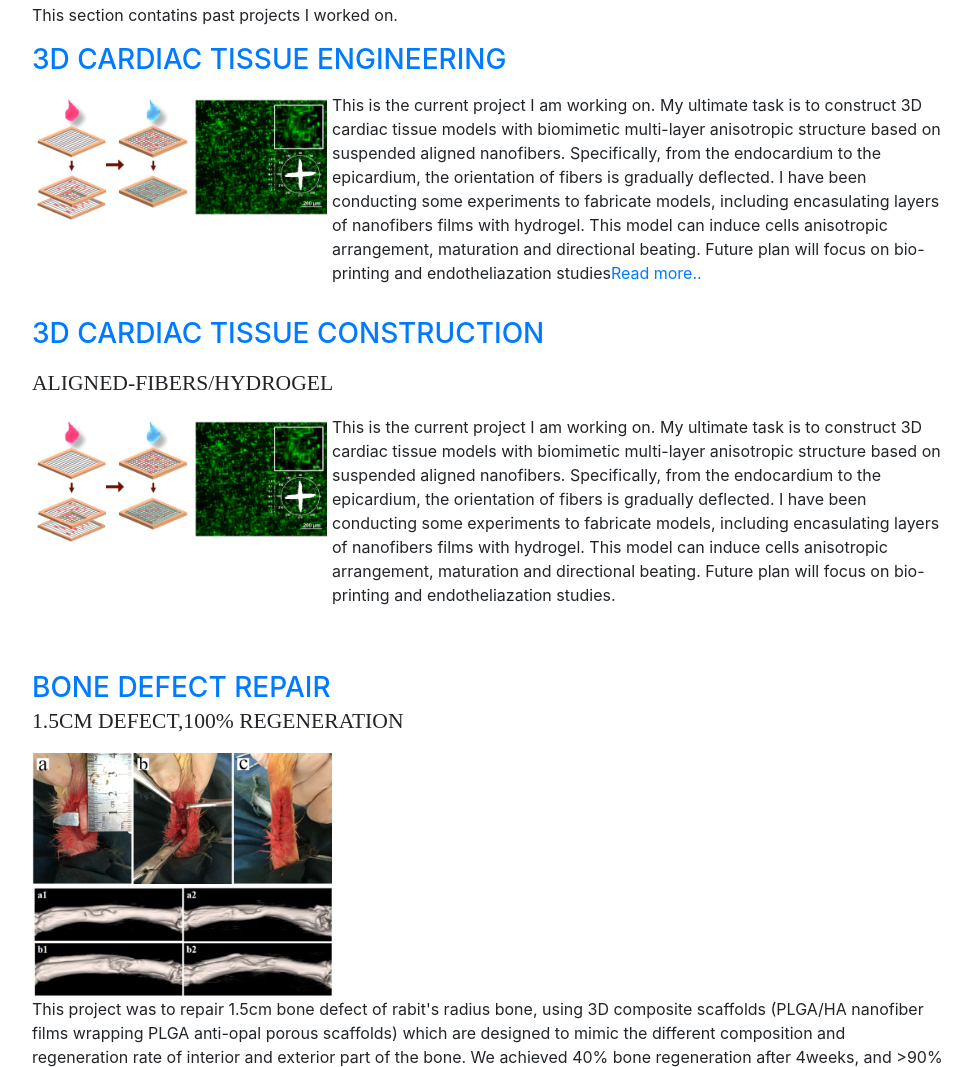
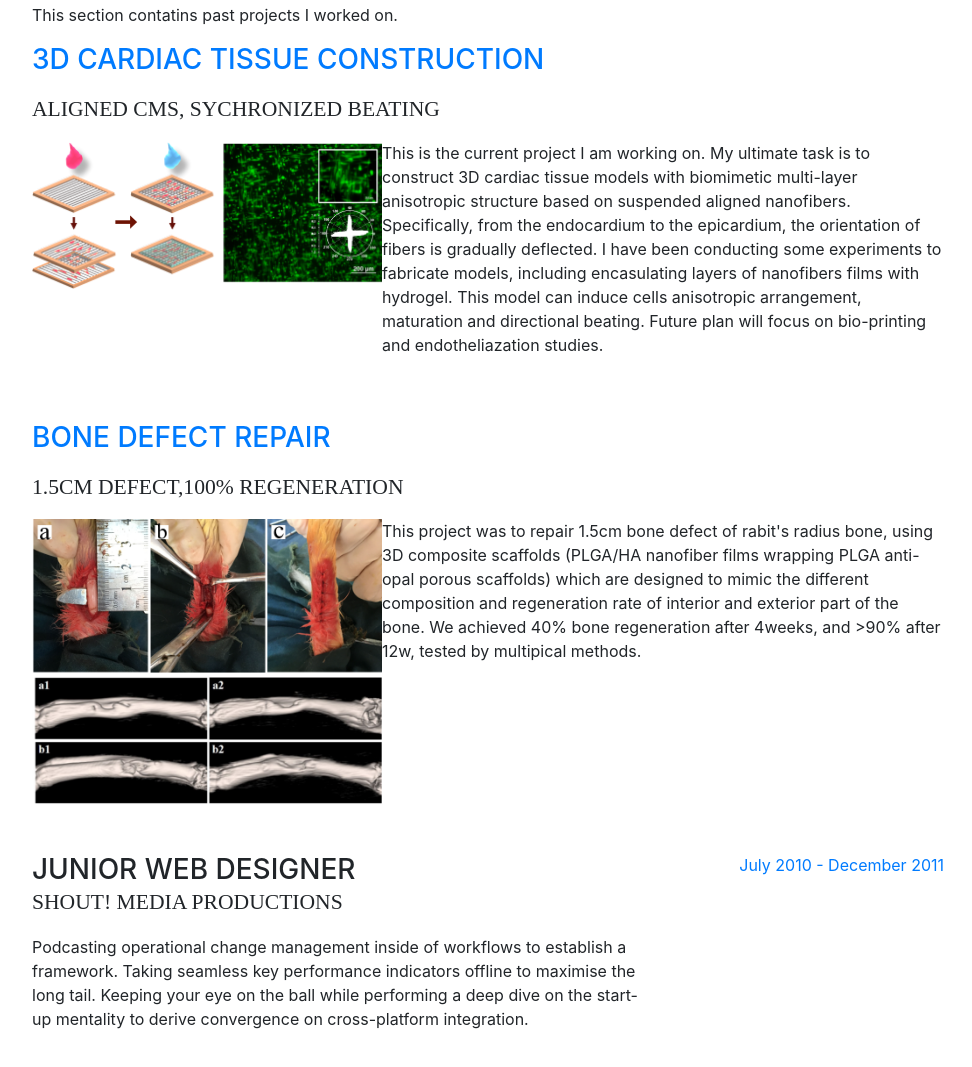
Before and after one commit to Jane-ZJY/jane-zjy.github.io, a website with bundled scripts: page index.html in a window 1280 px wide. Shown: the part 931-1998 px from the top of the page, without its empty margins (288-1260 px from the left). Built offline with nearby package versions, Linux system fonts and the light colour scheme; a web font is replaced by a local one.

Commit message:
project bone

```diff
--- a/index.html
+++ b/index.html
@@ -109,25 +109,14 @@
 
 
 
-          <h3 class="mb-3"><a href="https://sherry-sr.github.io/projects/subtha/">3D Cardiac Tissue Engineering</a></h3>
-          <div class="resume-item d-flex flex-column flex-md-row mb-3">
-             <div class="resume-content " style="width:350px;!important;">
-
-                 <img src="/img/3Dcardiac.png" style="max-width:300px;padding: 5px"/>
-
-            </div>
-            <div class="resume-date">
-              <p>This is the current project I am working on. My ultimate task is to construct 3D cardiac tissue models with biomimetic multi-layer anisotropic structure based on suspended aligned nanofibers. Specifically, from the endocardium to the epicardium, the orientation of fibers is gradually deflected. I have been conducting some experiments to fabricate models, including encasulating layers of nanofibers films with hydrogel. This model can induce cells anisotropic arrangement, maturation and directional beating. Future plan will focus on bio-printing and endotheliazation studies<a href="https://sherry-sr.github.io/projects/subtha/">Read more..</a></p>
-            </div>
-           </div>
 
 
 		  <h3 class="mb-3"><a href="https://jane-zjy.github.io/projects/3Dcardiac/">3D Cardiac Tissue Construction</a></h3>
-		  <div class="subheading mb-3">Aligned-fibers/hydrogel</div>
+		  <div class="subheading mb-3">Aligned CMs, sychronized beating</div>
 		  <div class="resume-item d-flex flex-column flex-md-row mb-5">
             <div class="resume-content " style="width:350px;!important;">
 
-			     <img src="/img/3Dcardiac.png" style="max-width:300px;padding: 5px"/>
+			     <img src="/img/3Dcardiac.png" style="width:350px;!important;">
 
             </div>
             <div class="resume-date">
@@ -135,12 +124,16 @@
             </div>
           </div>
 
-          <div class="resume-item d-flex flex-column flex-md-row mb-5">
-            <div class="resume-content mr-auto">
-              <h3 class="mb-0"><a href="https://jane-zjy.github.io/projects/bonerep">Bone Defect Repair</a></h3>
-              <div class="subheading mb-3">1.5cm defect,100% Regeneration</div>
-               <img src="/img/bonerep.png" width="300"/>
-			  <p>This project was to repair 1.5cm bone defect of rabit's radius bone, using 3D composite scaffolds (PLGA/HA nanofiber films wrapping PLGA anti-opal porous scaffolds) which are designed to mimic the different composition and regeneration rate of interior and exterior part of the bone. We achieved 40% bone regeneration after 4weeks, and >90% after 12w, tested by multipical methods. </p>
+          <h3 class="mb-3"><a href="https://jane-zjy.github.io/projects/bonerep">Bone Defect Repair</a></h3>
+		  <div class="subheading mb-3">1.5cm defect,100% Regeneration</div>
+		  <div class="resume-item d-flex flex-column flex-md-row mb-5">
+            <div class="resume-content " style="width:350px;!important;">
+
+			  <img src="/img/bonerep.png" style="width:350px;!important;">
+
+			</div>
+			<div class="resume-date">
+  			  <p>This project was to repair 1.5cm bone defect of rabit's radius bone, using 3D composite scaffolds (PLGA/HA nanofiber films wrapping PLGA anti-opal porous scaffolds) which are designed to mimic the different composition and regeneration rate of interior and exterior part of the bone. We achieved 40% bone regeneration after 4weeks, and >90% after 12w, tested by multipical methods. </p>
             </div>
           </div>
 
```
